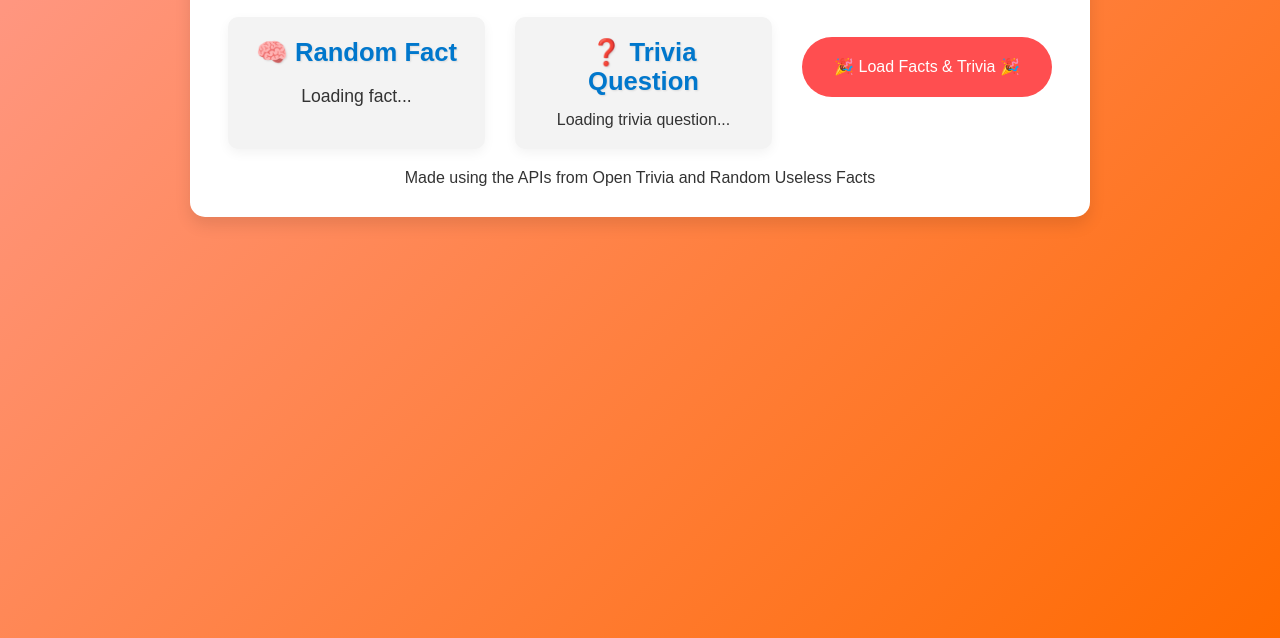
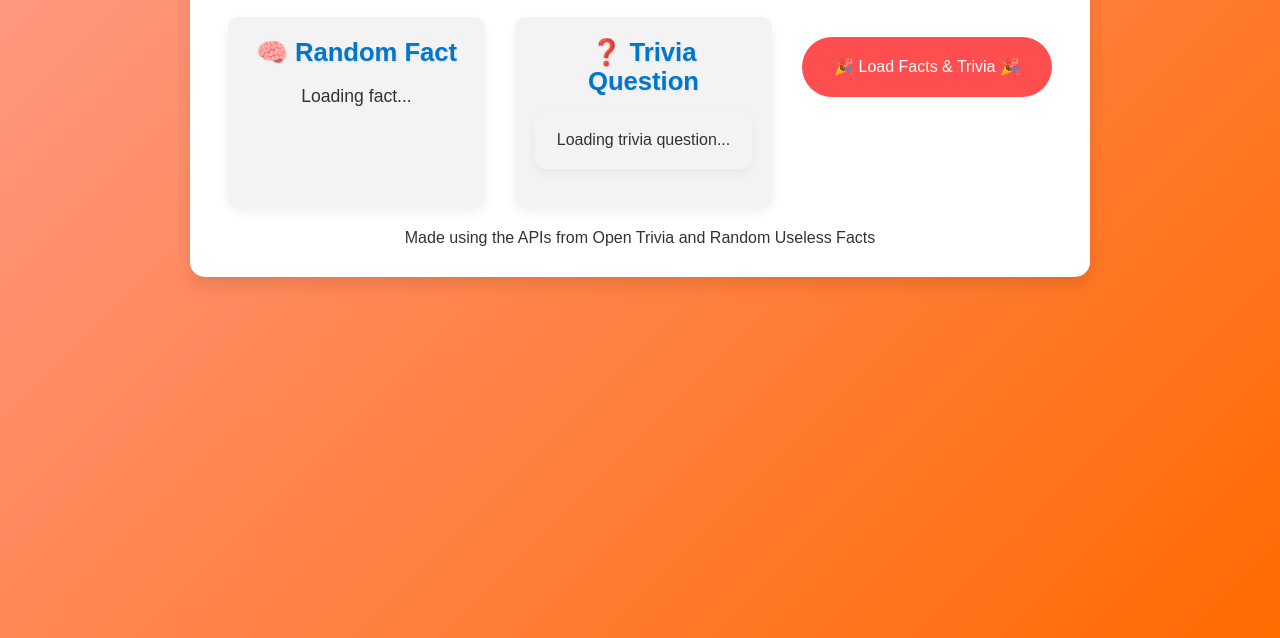
Before and after one commit to cyxnidelxced/lab7, a plain HTML site: page index.html in a window 1280 px wide. Shown: the part 162-800 px from the top of the page. Drawn offline with Linux system fonts and the light colour scheme.

Commit message:
trivia section

```diff
--- a/css/main.css
+++ b/css/main.css
@@ -138,3 +138,22 @@ button:focus {
 #show-answer-btn:focus {
     outline: none;
 }
+
+/* Ensure Trivia Section is Responsive */
+.trivia-section {
+    width: 100%;
+    display: flex;
+    flex-direction: column;
+    align-items: center;
+    justify-content: center;
+}
+
+.trivia-section #trivia-question {
+    width: 100%;
+    max-width: 500px;
+    padding: 20px;
+    background: #f3f3f3;
+    border-radius: 10px;
+    box-shadow: 0 4px 12px rgba(0, 0, 0, 0.05);
+    margin-bottom: 20px;
+}
```
